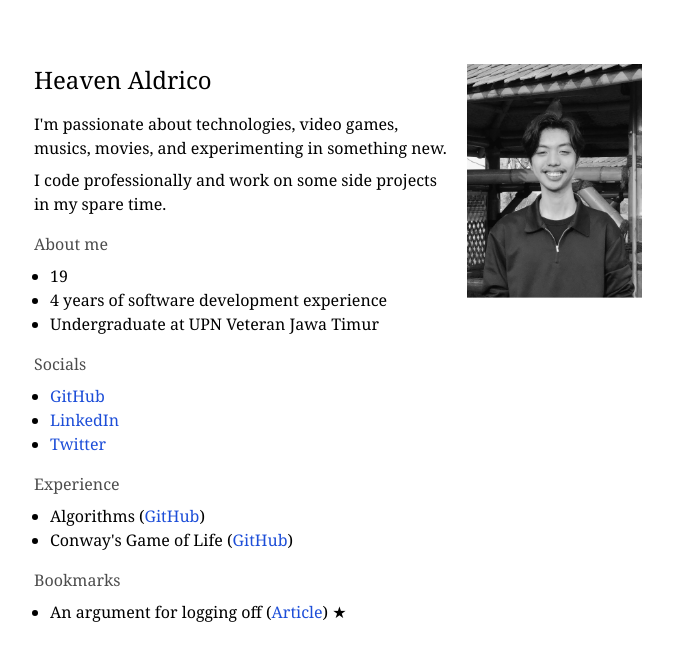
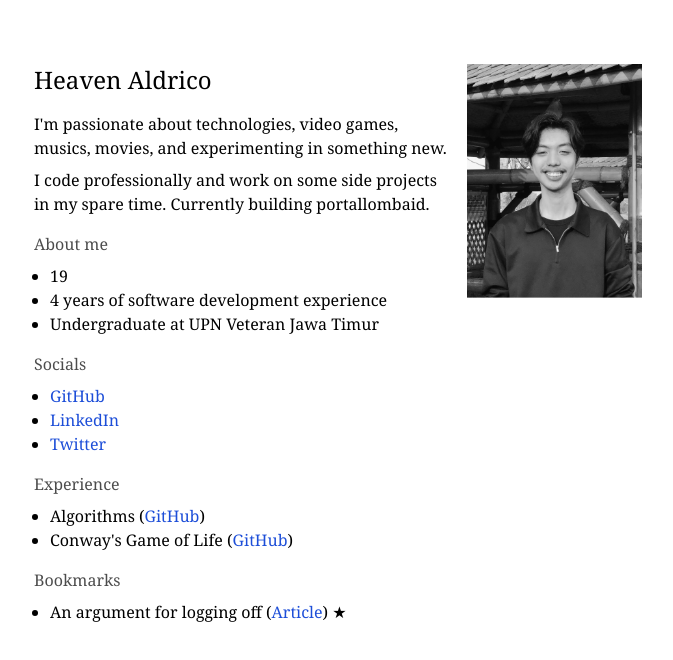
Before and after one commit to ldriko/aldrico, a Nuxt app: page / in a window 1280 px wide. Shown: the top 660 px of the page, without its empty margins (302-975 px from the left). Built offline with nearby package versions, Linux system fonts and the light colour scheme.

Commit message:
feat: add current side project

```diff
--- a/pages/index.vue
+++ b/pages/index.vue
@@ -19,7 +19,7 @@ const experience = yearNow - 2018;
                 </p>
                 <p>
                     I code professionally and work on some side projects in my
-                    spare time.
+                    spare time. Currently building portallombaid.
                 </p>
             </Section>
             <Section>
```
